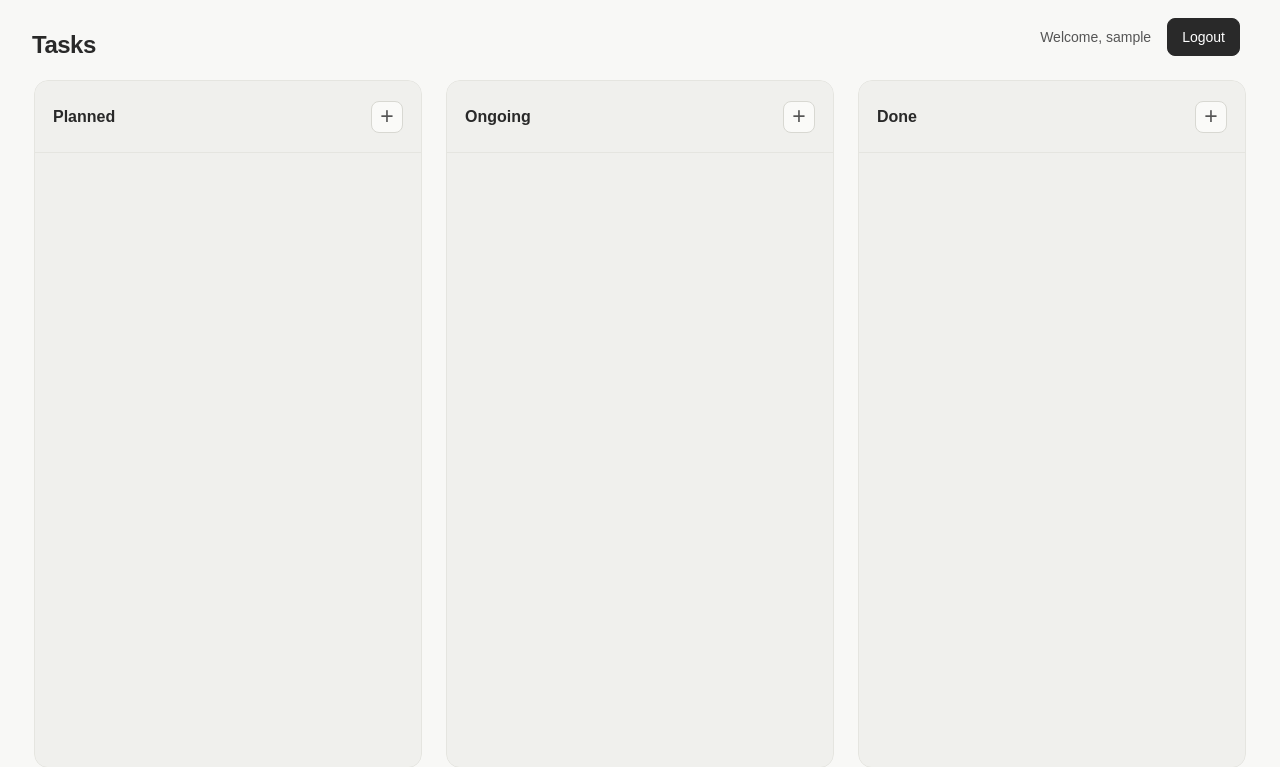
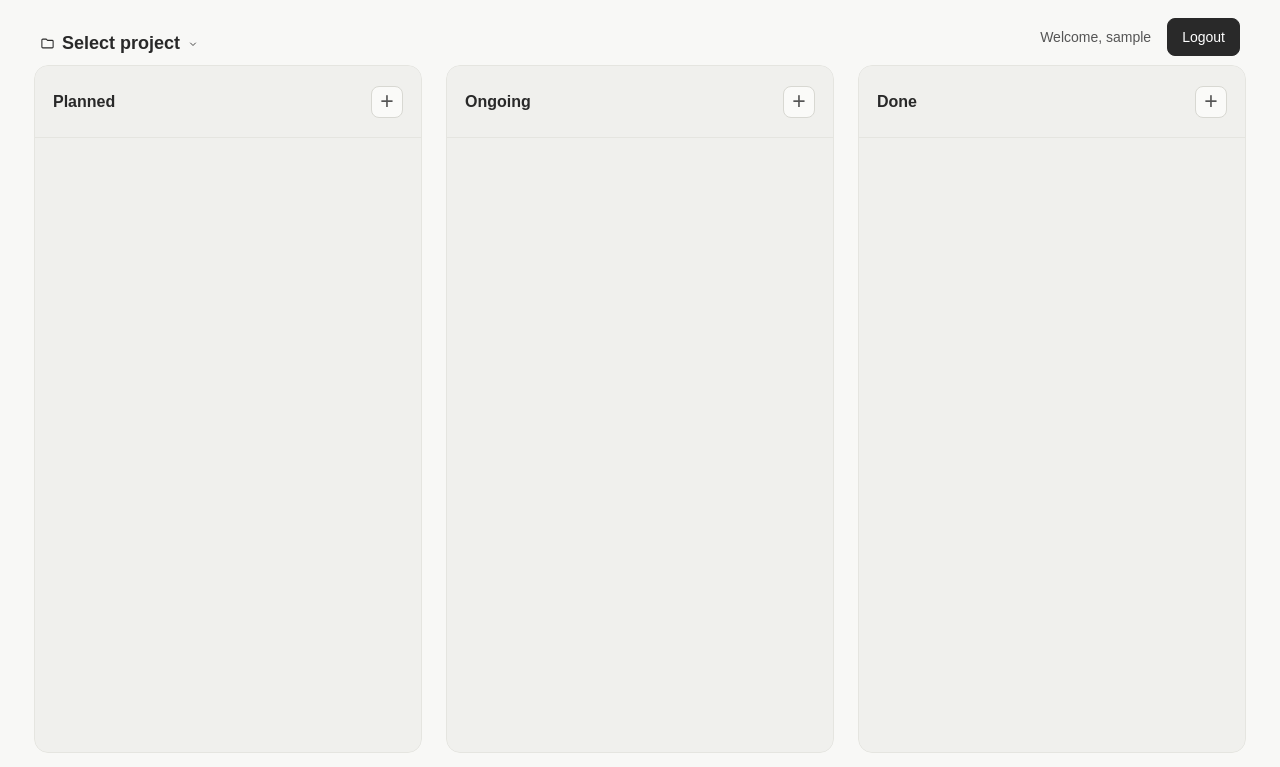
Before and after one commit to pankajv28/To-Do, a Flask app: page / in a window 1280 px wide. Shown: the top 767 px of the page. Run offline with Flask 3, Linux system fonts and the light colour scheme; the visitor is signed in with stand-in values (Sample User, id 1); data that the repository does not hold is empty.

Commit message:
v3.0 DB changes - Projects, User Project Mapping Added Home page shows tasks of selected Projects now Create & Manage projects only shown to super user Display Name shown at time of welcome
Pending -

Create Projects
Manage Projects (User-Project Mapping change)
Integrating Changes for Super, App and Admin roels
Login Page to be standardised with other designs
Add, Edit, Delete Task to contain project data too

```diff
--- a/app.py
+++ b/app.py
@@ -1,6 +1,6 @@
-from todo import add_task, edit_task, delete_task, load_tasks
+from todo import add_task, edit_task, delete_task, load_tasks, get_user_projects
 from manage_users import create_user, edit_password, login_user, show_users, delete_user
-from flask import Flask, render_template, session, request, redirect, url_for, flash
+from flask import Flask, render_template, session, request, redirect, url_for, flash, abort
 import sqlite3
 from werkzeug.middleware.proxy_fix import ProxyFix
 import os
@@ -22,12 +22,13 @@ def login():
         session.clear()
         username = request.form['username']
         password = request.form['password']
-        login, user, group = login_user(username,password)
+        login, name, user, role = login_user(username,password)
         if login:
             session['user_id'] = user
             session['status'] = True
-            session['username'] = username
-            if group == 'admin':
+            session['username'] = name
+            session['role'] = role
+            if role == 'admin':
                 return redirect(url_for('admin'))
             return redirect(url_for('home'))
         else:
@@ -40,7 +41,7 @@ def createuser():
     if request.form['password'] == request.form['confirm_password'] :
         try:
             selected_group = request.form.get("group", "normal")
-            create_user(request.form['username'],request.form['password'], selected_group)
+            create_user(request.form['username'],request.form['displayname'],request.form['password'], selected_group)
             flash ('User Created.','success')
         except sqlite3.IntegrityError :
             flash ('Username already exists','error')
@@ -133,11 +134,49 @@ def deletetask():
 @app.route('/', methods = ['GET'])
 def home():
     if session.get('status', False):
-        tasks = load_tasks(session['user_id'])
-        return render_template('index.html', tasks = tasks, username = session.get('username'))
+        user_id = session['user_id']
+        projects = get_user_projects(user_id)
+        tasks = []
+        selected_project_id = None
+        if projects :
+            allowed_project_ids = [row[0] for row in projects]
+            project_id = request.args.get("project_id",type= int)
+            if project_id in allowed_project_ids:
+                selected_project_id = project_id
+            else:
+                selected_project_id = allowed_project_ids[0]
+            tasks = load_tasks(selected_project_id)
+        return render_template('index.html', tasks = tasks, username = session.get('username'), projects = projects, selected_project_id = selected_project_id, role = session['role'])
     else :
         session.clear()
         return (redirect(url_for('login')))
 
+# Create Project
+@app.route('/projects/create')
+def create_project():
+    if not session.get('status', False):
+        return redirect(url_for('login'))
+    if session.get('role') != 'super':
+        abort(403)
+    return render_template(
+        'project_placeholder.html',
+        page_title='Create project',
+        username=session.get('username')
+    )
+
+# Manage Project
+@app.route('/projects/manage')
+def manage_projects():
+    if not session.get('status', False):
+        return redirect(url_for('login'))
+    if session.get('role') != 'super':
+        abort(403)
+    return render_template(
+        'project_placeholder.html',
+        page_title='Manage projects',
+        username=session.get('username')
+    )
+
+
 if __name__ == '__main__':
     app.run(debug=True, port = 5001)
--- a/static/styles.css
+++ b/static/styles.css
@@ -566,6 +566,135 @@ dialog form button.delete-button:hover {
     line-height: 1.7;
 }
 
+
+/* Project switcher */
+.project-switcher {
+    position: relative;
+    display: inline-block;
+    margin: 0;
+    z-index: 20;
+}
+
+.project-switcher-button {
+    display: inline-flex;
+    align-items: center;
+    gap: 7px;
+    padding: 5px 7px;
+    border: 1px solid transparent;
+    border-radius: 7px;
+    background: transparent;
+    color: inherit;
+    font: inherit;
+    cursor: pointer;
+    font-size: 18px;
+    font-weight: 600;
+}
+
+.project-switcher-button:hover,
+.project-switcher-button[aria-expanded="true"] {
+    background: #efefed;
+}
+
+.project-switcher-button svg,
+.menu-folder {
+    width: 15px;
+    height: 15px;
+    flex-shrink: 0;
+    fill: none;
+    stroke: currentColor;
+    stroke-width: 1.7;
+    stroke-linecap: round;
+    stroke-linejoin: round;
+}
+
+.project-switcher-button .chevron {
+    width: 12px;
+    height: 12px;
+}
+
+.project-menu {
+    position: absolute;
+    top: calc(100% + 6px);
+    left: 0;
+    width: 205px;
+    padding: 7px;
+    background: #fff;
+    border: 1px solid #e8e8e5;
+    border-radius: 10px;
+    box-shadow: 0 8px 24px rgba(0, 0, 0, 0.12);
+    z-index: 100;
+}
+
+.project-menu[hidden] {
+    display: none;
+}
+
+.project-menu form {
+    margin: 0;
+}
+
+.project-menu-item {
+    display: flex;
+    align-items: center;
+    width: 100%;
+    min-height: 35px;
+    gap: 9px;
+    padding: 7px 8px;
+    border: 0;
+    border-radius: 6px;
+    background: transparent;
+    color: #242424;
+    font: inherit;
+    font-size: 14px;
+    text-align: left;
+    text-decoration: none;
+    cursor: pointer;
+    box-sizing: border-box;
+}
+
+.project-menu-item:hover {
+    background: #f3f3f1;
+}
+
+.project-menu-item.active {
+    background: #eef0f8;
+    color: #25365b;
+    font-weight: 600;
+}
+
+.project-check {
+    width: 12px;
+    flex-shrink: 0;
+    text-align: center;
+    font-size: 13px;
+}
+
+.menu-folder {
+    width: 13px;
+    height: 13px;
+    color: #536b9b;
+}
+
+.menu-symbol {
+    display: inline-flex;
+    justify-content: center;
+    align-items: center;
+    width: 13px;
+    flex-shrink: 0;
+    font-size: 18px;
+    line-height: 1;
+}
+
+.project-menu-divider {
+    height: 1px;
+    margin: 6px 4px;
+    background: #e8e8e5;
+}
+
+.menu-action {
+    font-weight: 400;
+}
+
 /* Responsive task board and dialogs */
 
 @media (max-width: 800px) {
--- a/templates/admin.html
+++ b/templates/admin.html
@@ -73,8 +73,11 @@
             <button type="button" class="dialog-close" data-close aria-label="Close">&times;</button>
         </div>
         <form id="add-form" action="{{ url_for('createuser') }}" method="POST">
-           <label for="new-username">Username</label>
+            <label for="new-username">Username (max 15 characters)</label>
             <input id="new-username" name="username" type="text" maxlength="15" required>
+
+            <label for="new-displayname">Display Name (max 15 characters)</label>
+            <input id="new-displayname" name="displayname" type="text" maxlength="15" required>
 
             <label for="new-password">Password</label>
             <input id="new-password" name="password" type="password" required>
--- a/templates/index.html
+++ b/templates/index.html
@@ -13,7 +13,93 @@
             <button type="submit" class="logout-button">Logout</button>
         </form>
     </div>
-    <h1>Tasks</h1>
+
+    <div class="project-switcher">
+        <button
+            type="button"
+            class="project-switcher-button"
+            id="project-switcher-button"
+            aria-expanded="false"
+            aria-controls="project-menu"
+        >
+            <svg viewBox="0 0 24 24" aria-hidden="true">
+                <path d="M3 6.5A1.5 1.5 0 0 1 4.5 5H10l2 2h7.5A1.5 1.5 0 0 1 21 8.5v9a1.5 1.5 0 0 1-1.5 1.5h-15A1.5 1.5 0 0 1 3 17.5z"/>
+            </svg>
+
+            <span>{{ projects|selectattr('0', 'equalto', selected_project_id)|map(attribute='1')|first|default('Select project', true) }}</span>
+
+            <svg class="chevron" viewBox="0 0 24 24" aria-hidden="true">
+                <path d="m7 10 5 5 5-5"/>
+            </svg>
+        </button>
+
+        <div class="project-menu" id="project-menu" hidden>
+            {% for project in projects %}
+                <form action="{{ url_for('home') }}" method="GET">
+                    <input type="hidden" name="project_id" value="{{ project[0] }}">
+
+                    <button
+                        type="submit"
+                        class="project-menu-item {% if project[0] == selected_project_id %}active{% endif %}"
+                    >
+                        <span class="project-check">
+                            {% if project[0] == selected_project_id %}✓{% endif %}
+                        </span>
+
+                        <svg class="menu-folder" viewBox="0 0 24 24" aria-hidden="true">
+                            <path d="M3 6.5A1.5 1.5 0 0 1 4.5 5H10l2 2h7.5A1.5 1.5 0 0 1 21 8.5v9a1.5 1.5 0 0 1-1.5 1.5h-15A1.5 1.5 0 0 1 3 17.5z"/>
+                        </svg>
+
+                        <span >{{ project[1] }}</span>
+                    </button>
+                </form>
+            {% endfor %}
+            {% if role == 'super' %}
+                <div class="project-menu-divider"></div>
+
+                <a href="{{ url_for('create_project') }}" class="project-menu-item menu-action">
+                    <span class="project-check"></span>
+                    <span class="menu-symbol">+</span>
+                    <span>Create project</span>
+                </a>
+
+                <a href="{{ url_for('manage_projects') }}" class="project-menu-item menu-action">
+                    <span class="project-check"></span>
+                    <span class="menu-symbol">⚙</span>
+                    <span>Manage projects</span>
+                </a>
+                {% endif %}
+        </div>
+    </div>
+
+    <script>
+        const switcherButton = document.getElementById('project-switcher-button');
+        const projectMenu = document.getElementById('project-menu');
+
+        switcherButton.addEventListener('click', function (event) {
+            event.stopPropagation();
+
+            const isOpen = !projectMenu.hidden;
+            projectMenu.hidden = isOpen;
+            switcherButton.setAttribute('aria-expanded', String(!isOpen));
+        });
+
+        document.addEventListener('click', function (event) {
+            if (!event.target.closest('.project-switcher')) {
+                projectMenu.hidden = true;
+                switcherButton.setAttribute('aria-expanded', 'false');
+            }
+        });
+
+        document.addEventListener('keydown', function (event) {
+            if (event.key === 'Escape') {
+                projectMenu.hidden = true;
+                switcherButton.setAttribute('aria-expanded', 'false');
+                switcherButton.focus();
+            }
+        });
+    </script>
+
     <div class="board-scroll">
         <div class="tasks-container">
             <div class="task-column">
--- a/todo.py
+++ b/todo.py
@@ -10,8 +10,8 @@ def add_task(title, description, status, user_id):
         raise ValueError("Task title cannot exceed 50 characters.")
     cur = connection.cursor()
     try :
-        cur.execute("INSERT INTO tasks (title, description,created_date,status, user_id) VALUES (?,?,?,?,?)",
-                    (title, description, date.today().isoformat(), status, user_id))
+        cur.execute("INSERT INTO tasks (title, description,created_date,status, creator_id,doer_id) VALUES (?,?,?,?,?)",
+                    (title, description, date.today().isoformat(), status, user_id, user_id))
         connection.commit()
     finally:
         connection.close()
@@ -25,7 +25,7 @@ def edit_task(task_number, new_title, new_description, new_status, user_id):
                         SET title = ?,
                             description = ?,
                             status = ?
-                            where id = ? and user_id = ?""",
+                            where id = ? and creator_id = ?""",
                             (new_title, new_description, new_status, task_number, user_id))
         connection.commit()
     finally:
@@ -43,11 +43,27 @@ def delete_task(task_number, user_id):
     finally:
         connection.close()
 
-def load_tasks(user_id):
+def load_tasks(project_id):
     connection = sqlite3.connect('todo.db')
+    connection.execute('PRAGMA foreign_keys = ON')
     cur = connection.cursor()
     try :
-        cur.execute('Select * from tasks where user_id = ?', (user_id,))
+        cur.execute('Select * from tasks where project_id = ?', (project_id,))
         return cur.fetchall()
     finally:
         connection.close()
+
+def get_user_projects(user_id):
+    connection = sqlite3.connect('todo.db')
+    connection.execute('PRAGMA foreign_keys = ON')
+    cur = connection.cursor()
+    try :
+        cur.execute("""SELECT p.id, p.name
+            FROM projects AS p
+            JOIN user_project_mapping AS m
+                ON p.id = m.project_id
+            WHERE m.user_id = ?
+            ORDER BY p.name""", (user_id,))
+        return cur.fetchall();
+    finally:
+        connection.close()
```
Also changed, not shown: init_db.py (+96 -12 lines), manage_users.py (+11 -6 lines), templates/project_placeholder.html (added, +24 -0 lines).
